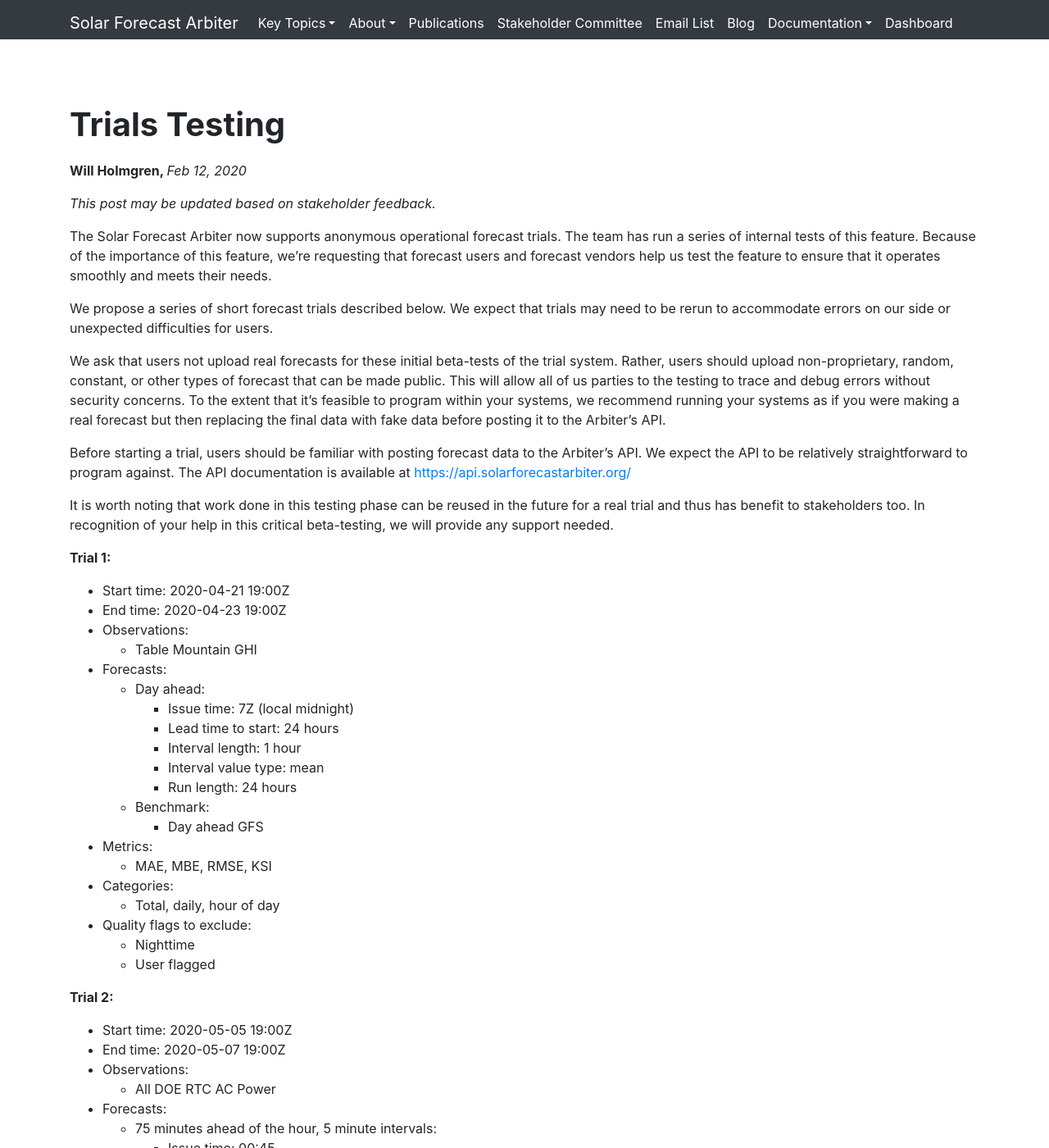
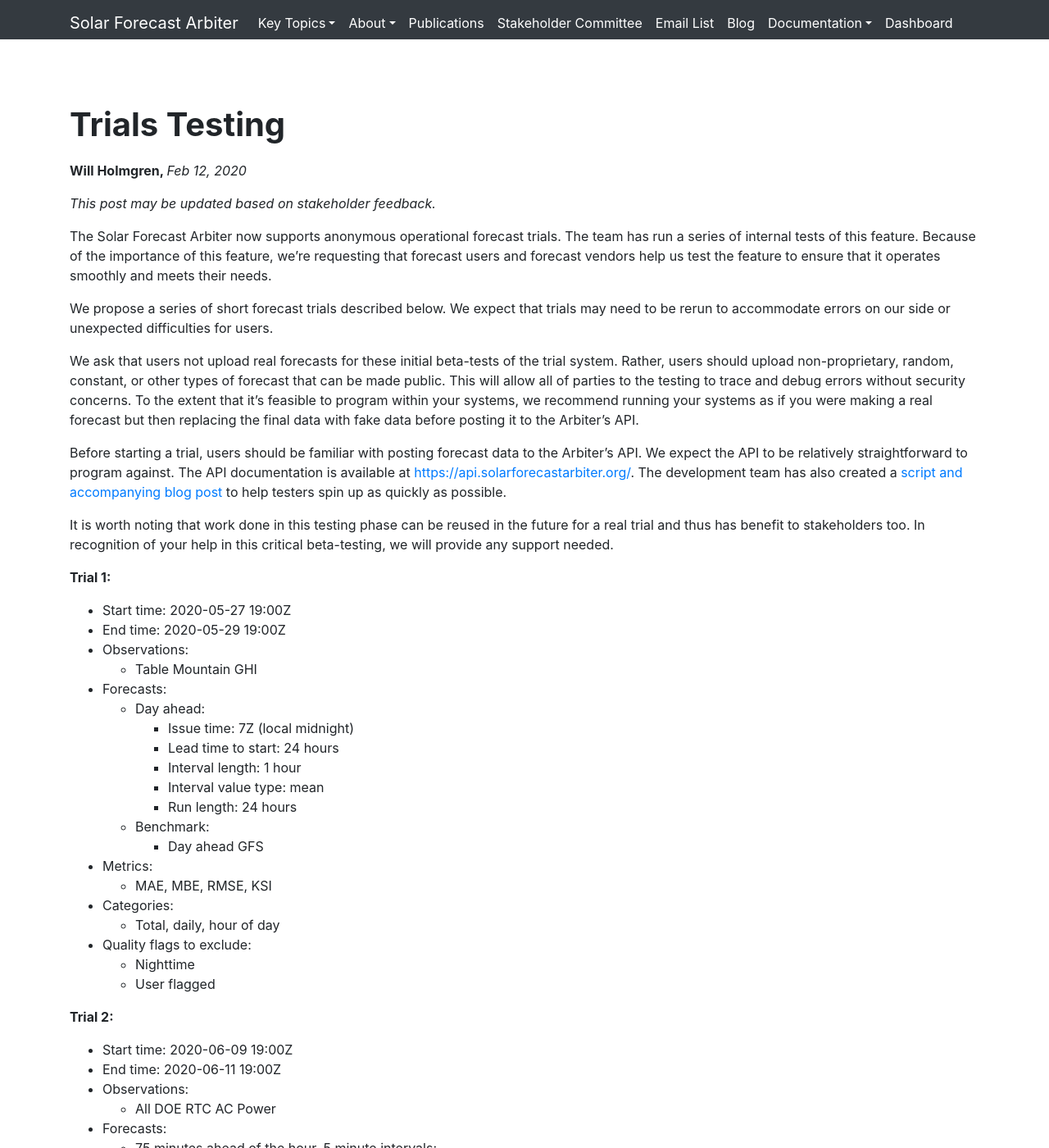
Before and after one commit to SolarArbiter/SolarArbiter.github.io, a Jekyll site: the page built from _posts/2020-02-12-Trials-Testing.md, in a window 1280 px wide and 1400 px high. Shown: the whole window at 82% size. Built offline with Jekyll 4.4.1, drawn with Linux system fonts in a browser that asks for light colours; some of the changed text lies outside the part shown.

Commit message:
Update 2020-02-12-Trials-Testing.md

```diff
--- a/_posts/2020-02-12-Trials-Testing.md
+++ b/_posts/2020-02-12-Trials-Testing.md
@@ -9,20 +9,20 @@
 
 We propose a series of short forecast trials described below. We expect that trials may need to be rerun to accommodate errors on our side or unexpected difficulties for users.
 
-We ask that users not upload real forecasts for these initial beta-tests of the trial system. Rather, users should upload non-proprietary, random, constant, or other types of forecast that can be made public. This will allow all of us parties to the testing to trace and debug errors without security concerns. To the extent that it’s feasible to program within your systems, we recommend running your systems as if you were making a real forecast but then replacing the final data with fake data before posting it to the Arbiter’s API.
+We ask that users not upload real forecasts for these initial beta-tests of the trial system. Rather, users should upload non-proprietary, random, constant, or other types of forecast that can be made public. This will allow all of parties to the testing to trace and debug errors without security concerns. To the extent that it’s feasible to program within your systems, we recommend running your systems as if you were making a real forecast but then replacing the final data with fake data before posting it to the Arbiter’s API.
 
 
 Before starting a trial, users should be familiar with posting forecast
 data to the Arbiter’s API. We expect the API to be relatively
 straightforward to program against. The API documentation is available
-at [https://api.solarforecastarbiter.org/](https://api.solarforecastarbiter.org/)
+at [https://api.solarforecastarbiter.org/](https://api.solarforecastarbiter.org/).  The development team has also created a [script and accompanying blog post](https://solarforecastarbiter.org/2020/05/18/First-Trial-Data-Uploads.html) to help testers spin up as quickly as possible.
 
 It is worth noting that work done in this testing phase can be reused in the future for a real trial and thus has benefit to stakeholders too. In recognition of your help in this critical beta-testing, we will provide any support needed.
 
 **Trial 1:**
 
-* Start time: 2020-04-21 19:00Z
-* End time: 2020-04-23 19:00Z
+* Start time: 2020-05-27 19:00Z
+* End time: 2020-05-29 19:00Z
 * Observations:
   * Table Mountain GHI
 * Forecasts:
@@ -44,8 +44,8 @@
 
 **Trial 2:**
 
-* Start time: 2020-05-05 19:00Z
-* End time: 2020-05-07 19:00Z
+* Start time: 2020-06-09 19:00Z
+* End time: 2020-06-11 19:00Z
 * Observations:
   * All DOE RTC AC Power
 * Forecasts:
@@ -66,8 +66,8 @@
 
 **Trial 3:**
 
-* Start time: 2020-05-19 19:00Z
-* End time: 2020-05-21 19:00Z
+* Start time: 2020-06-23 19:00Z
+* End time: 2020-06-25 19:00Z
 * Observations:
   * Supplied by TBD forecast user
 * Forecasts:
```
